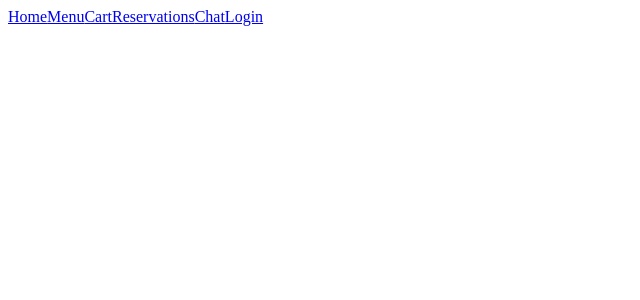
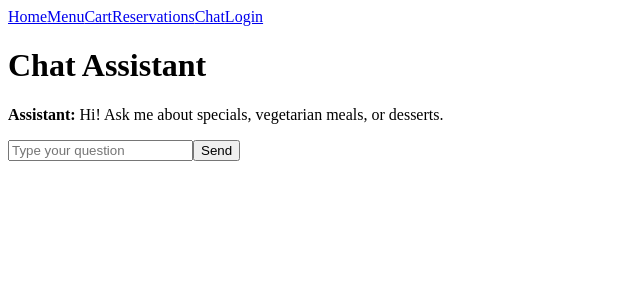
Before and after one commit to msidhu-deep/restaurant-frontend, a React (Vite) app: page /chat in a window 1280 px wide. Shown: the top 300 px of the page, without its empty margins (0-640 px from the left). Built offline with nearby package versions, Linux system fonts and the light colour scheme.

Commit message:
Add simulated AI chat assistant

```diff
--- a/src/App.jsx
+++ b/src/App.jsx
@@ -4,6 +4,7 @@ import Navbar from "./components/Navbar";
 import Home from "./pages/Home";
 import Menu from "./pages/Menu";
 import Reservations from "./pages/Reservations";
+import Chat from "./pages/Chat";
 
 function App() {
   return (
@@ -16,6 +17,7 @@ function App() {
         <Route path="/" element={<Home />} />
         <Route path="/menu" element={<Menu />} />
         <Route path="/reservations" element={<Reservations />} />
+        <Route path="/chat" element={<Chat />} />
       </Routes>
     </div>
   );
--- /dev/null
+++ b/src/data/chatData.js
@@ -0,0 +1,29 @@
+// Simulated AI - keywords to look for, and the reply to give
+const chatData = [
+  {
+    keywords: ["special", "today"],
+    answer: "Today's special is Chicken Alfredo for $18.99.",
+  },
+  {
+    keywords: ["vegetarian", "veggie"],
+    answer: "We offer Vegetable Pasta, Margherita Pizza, and Garden Salad.",
+  },
+  {
+    keywords: ["recommend", "suggest"],
+    answer: "Based on popular orders, we recommend our Chicken Alfredo.",
+  },
+  {
+    keywords: ["gluten"],
+    answer: "Yes. We offer gluten-free pasta and selected salads.",
+  },
+  {
+    keywords: ["popular", "dessert"],
+    answer: "Our Chocolate Lava Cake is our most popular dessert.",
+  },
+  {
+    keywords: ["last time", "previous", "order"],
+    answer: "Your previous order was Chicken Alfredo and Chocolate Lava Cake.",
+  },
+];
+
+export default chatData;
--- /dev/null
+++ b/src/pages/Chat.jsx
@@ -0,0 +1,75 @@
+// Chat page
+import { useState } from "react";
+import chatData from "../data/chatData";
+
+function Chat() {
+  // list of messages shown on screen
+  const [messages, setMessages] = useState([
+    {
+      sender: "bot",
+      text: "Hi! Ask me about specials, vegetarian meals, or desserts.",
+    },
+  ]);
+  // what the user is typing
+  const [input, setInput] = useState("");
+
+  // find the answer that matches the user's message
+  function getReply(text) {
+    const lower = text.toLowerCase();
+
+    for (const item of chatData) {
+      // check if any keyword is in the message
+      const found = item.keywords.some((word) => lower.includes(word));
+      if (found) {
+        return item.answer;
+      }
+    }
+
+    // nothing matched
+    return "Sorry, I don't know that one. Try asking about specials or vegetarian meals.";
+  }
+
+  function handleSend(e) {
+    // stop the page from reloading
+    e.preventDefault();
+
+    // ignore empty messages
+    if (input.trim() === "") return;
+
+    const userMessage = { sender: "user", text: input };
+    const botMessage = { sender: "bot", text: getReply(input) };
+
+    // add both messages to the list
+    setMessages([...messages, userMessage, botMessage]);
+    setInput("");
+  }
+
+  return (
+    <div>
+      <h1>Chat Assistant</h1>
+
+      {/* show every message */}
+      <div>
+        {messages.map((msg, index) => (
+          <p key={index}>
+            <strong>{msg.sender === "user" ? "You" : "Assistant"}:</strong>{" "}
+            {msg.text}
+          </p>
+        ))}
+      </div>
+
+      {/* message box and send button */}
+      <form onSubmit={handleSend}>
+        <input
+          type="text"
+          placeholder="Type your question"
+          value={input}
+          onChange={(e) => setInput(e.target.value)}
+        />
+        <button type="submit">Send</button>
+      </form>
+    </div>
+  );
+}
+
+export default Chat;
```
